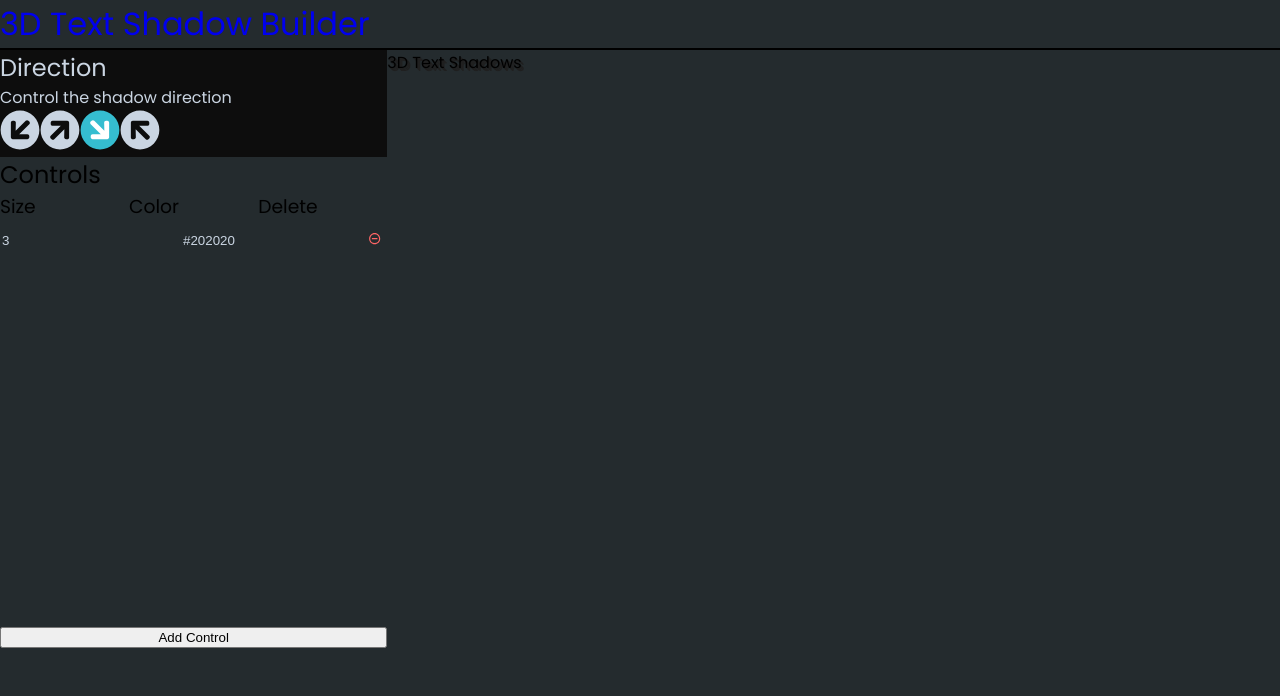
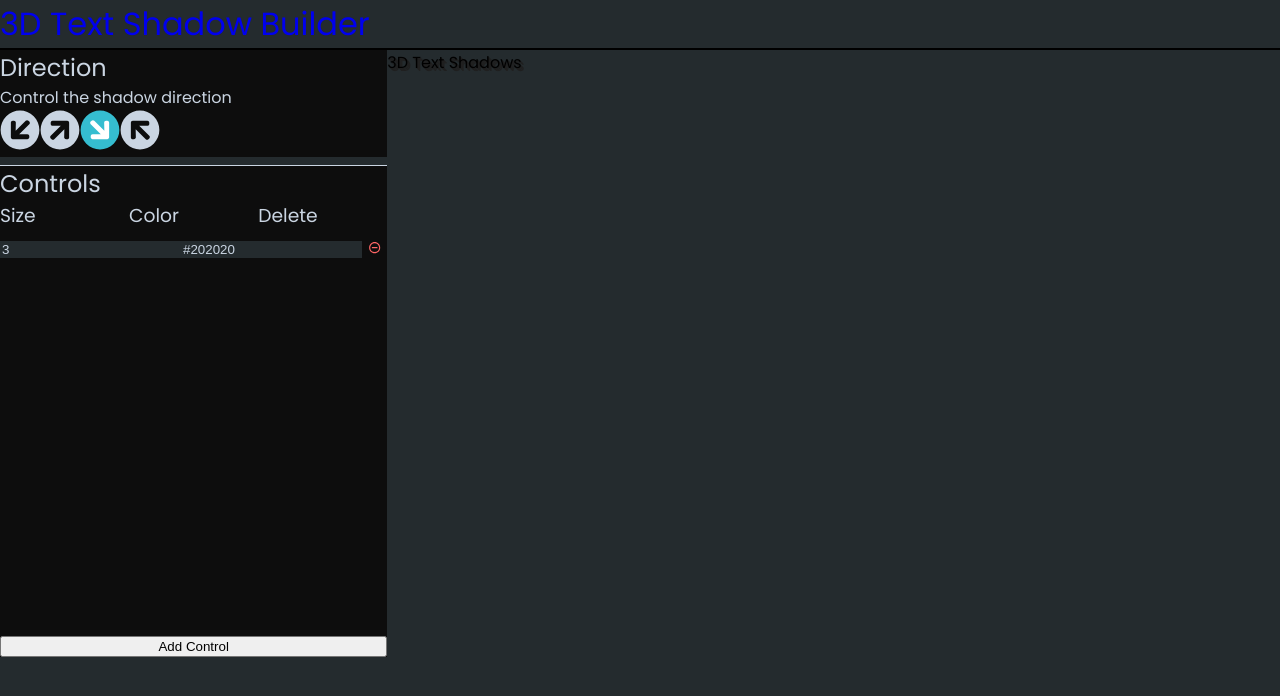
Before and after one commit to jnicewander/text-shadow-v2, a React (Create React App) app: page / in a window 1280 px wide. Shown: the top 696 px of the page. Built offline with nearby package versions, Linux system fonts and the light colour scheme; a web font is replaced by a local one.

Commit message:
Style updates to match dark background.

```diff
--- a/src/components/ControlGroup.css
+++ b/src/components/ControlGroup.css
@@ -1,7 +1,10 @@
 .ControlGroup {
   display: flex;
   flex-direction: column;
-  height: 100%;
+  background-color: #0d0d0d;
+  color: #CAD5E2;
+  border-top: 1px solid #CAD5E2;
+  margin-top: .5em;
 }
 .ControlGroup header {
   display: grid;
@@ -11,7 +14,6 @@
 .ControlGroup header h2 {
   grid-column: 1 / 4;
 }
-
 .ControlGroup ul {
   min-height: 300px;
   height: 50vh;
```
Also changed, not shown: src/components/ControlGroup.js (line endings or trailing spaces).
